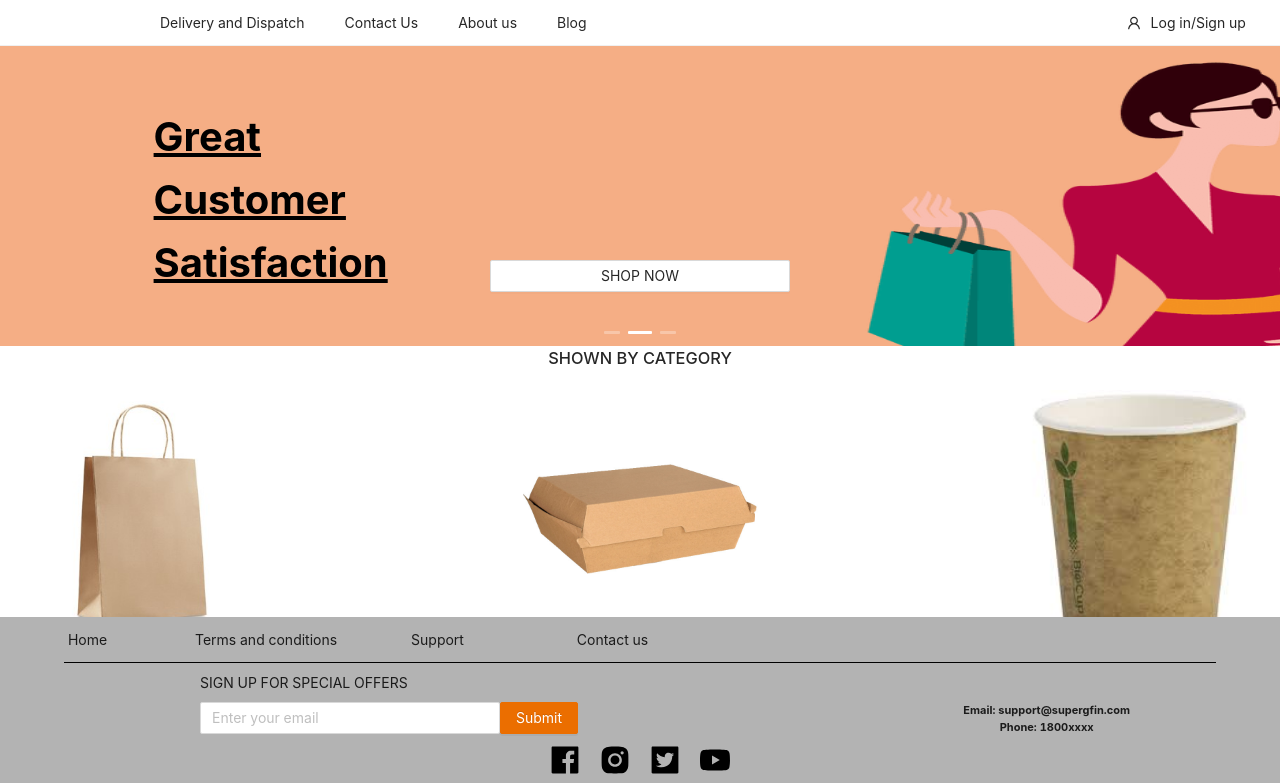
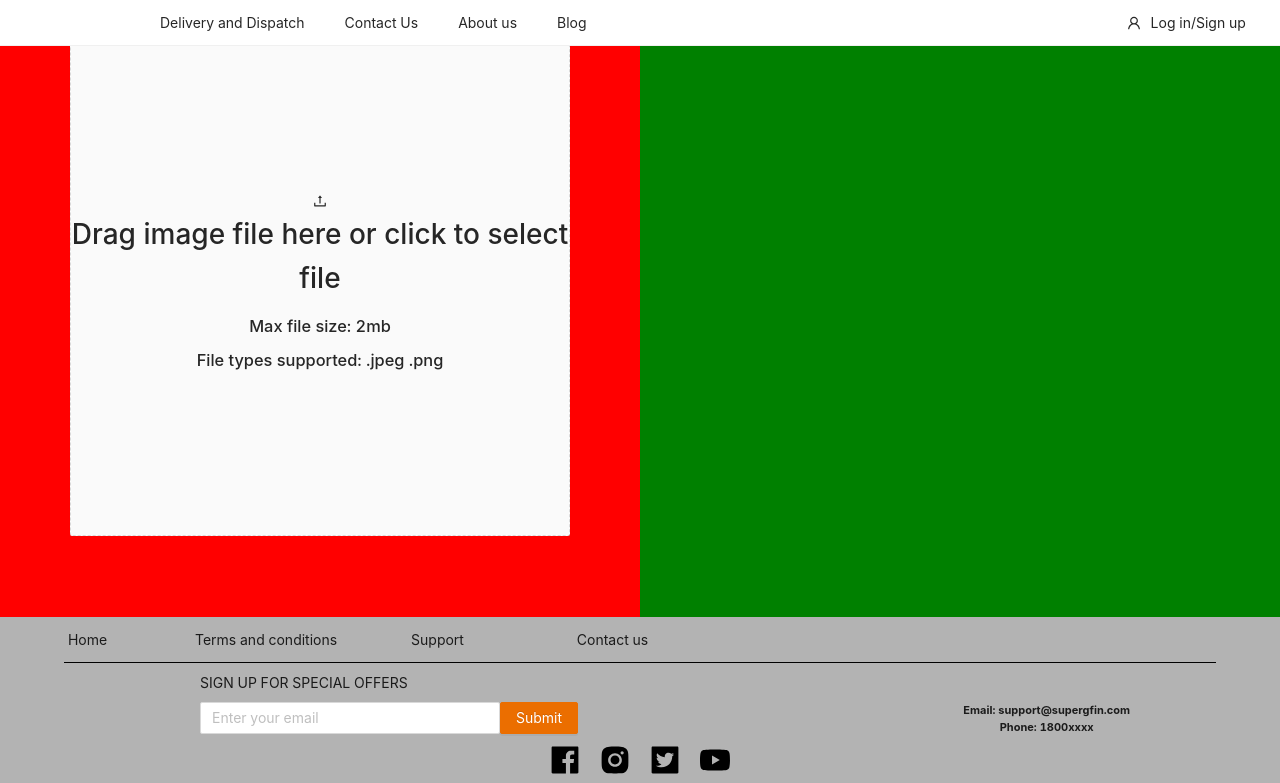
Before and after one commit to TrangNgyn/Superfin, a React (Create React App) app in the folder client/ReactProject/: page / in a window 1280 px wide. Shown: the top 783 px of the page. Built offline with nearby package versions, Linux system fonts and the light colour scheme.

Commit message:
finsihed upload image dragger

```diff
--- a/client/ReactProject/src/App/App.js
+++ b/client/ReactProject/src/App/App.js
@@ -1,8 +1,10 @@
 import './App.less';
 import "../_assets/CSS/style.scss";
-import Homepage from '../Pages/Homepage/Homepage';
+//import Homepage from '../Pages/Homepage/Homepage';
+import AddEditProduct from '../Pages/AddEditProduct/AddEditProduct';
 import Navbar from '../SharedComponents/Navbar/Navbar';
 import FooterMain from '../SharedComponents/Footer/FooterMain';
+
 
 
 
@@ -14,7 +16,7 @@ const App = () => (
    </div>
 
    <div className="Website-Body">
-      <Homepage />
+      <AddEditProduct />
       </div>
 
  <div className="Website-Footer">
--- /dev/null
+++ b/client/ReactProject/src/Pages/AddEditProduct/AddEditProduct.js
@@ -0,0 +1,96 @@
+import '../../_assets/CSS/pages/AddEditProduct/AddEditProduct.css';
+import { Upload, message } from 'antd';
+import { UploadOutlined } from '@ant-design/icons';
+import React, {useState} from 'react';
+
+
+
+
+
+
+
+
+const { Dragger } = Upload;
+
+const AddEditProduct = () => {
+    const [fileList, setFileList] = useState([]);             //holds the image file
+
+
+
+
+
+
+
+    const onRemove = () => { setFileList([]) }
+
+    const beforeUpload = file => {                                                    //checks file before adding to state
+        const isJpgOrPng = file.type === 'image/jpeg' || file.type === 'image/png';
+        if(!isJpgOrPng) message.error('You can only upload JPG/PNG file!');
+
+        const isLt2M = file.size / 1024 / 1024 < 2;
+        if(!isLt2M) message.error('Image must smaller than 2MB!');
+
+        if(isJpgOrPng && isLt2M)setFileList([file]);
+        else if(fileList) return false;
+        else setFileList([]);
+
+        return false;
+    }
+
+
+
+
+
+
+
+  const draggerPlaceHolder = (<>
+    <UploadOutlined />
+    <h1>Drag image file here or click to select file</h1>
+    <h3>Max file size: 2mb</h3>
+    <h3>File types supported: .jpeg .png</h3>
+  </>);
+
+
+
+
+
+
+
+
+  return(
+    <div>
+
+
+
+
+
+
+
+
+
+
+        <div className="ae-product-devider" style={{backgroundColor:"red", left:0}}>
+            <div className="ae-product-content-wrapper">
+                <div style={{height: "500px", width: "500px"}}>
+                    <Dragger onRemove = {onRemove} beforeUpload = {beforeUpload} fileList = {fileList} >
+                    {fileList[0] ? <><img src={URL.createObjectURL(fileList[0])} style={{height: "400px", width: "400px"}}></img>
+                                        <div>To remove, hover over file name below and click the trash icon</div>
+                                    </>
+                    : draggerPlaceHolder}
+                    </Dragger>
+                </div>
+            </div>
+        </div>
+
+        <div className="ae-product-devider" style={{backgroundColor:"green", right:0}}>
+            <div className="ae-product-content-wrapper">
+
+            </div>
+        </div>
+
+
+    </div>
+  );
+}
+
+export default AddEditProduct;
--- /dev/null
+++ b/client/ReactProject/src/_assets/CSS/pages/AddEditProduct/AddEditProduct.css
@@ -0,0 +1,15 @@
+.ae-product-devider {
+    height: 100%;
+    width: 50%;
+    position: fixed;
+    overflow-x: hidden;
+    padding-top: 20px;
+}
+
+.ae-product-content-wrapper {
+    position: absolute;
+    top: 30%;
+    left: 50%;
+    transform: translate(-50%, -50%);
+    text-align: center;
+}
```
